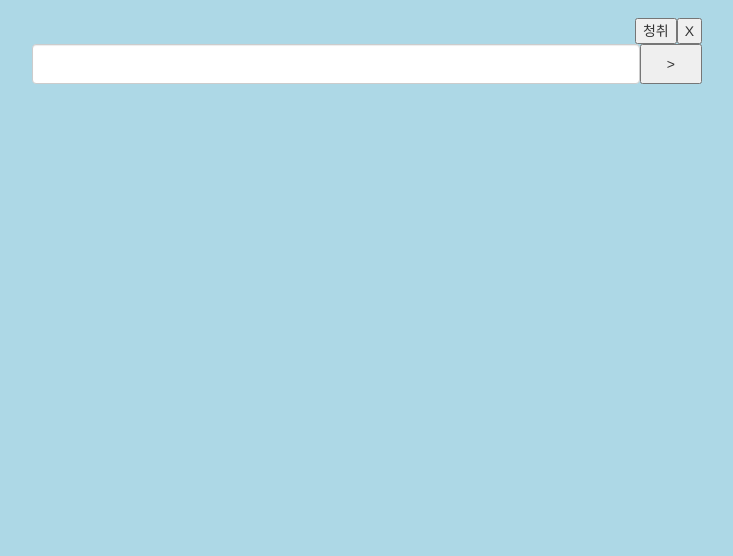
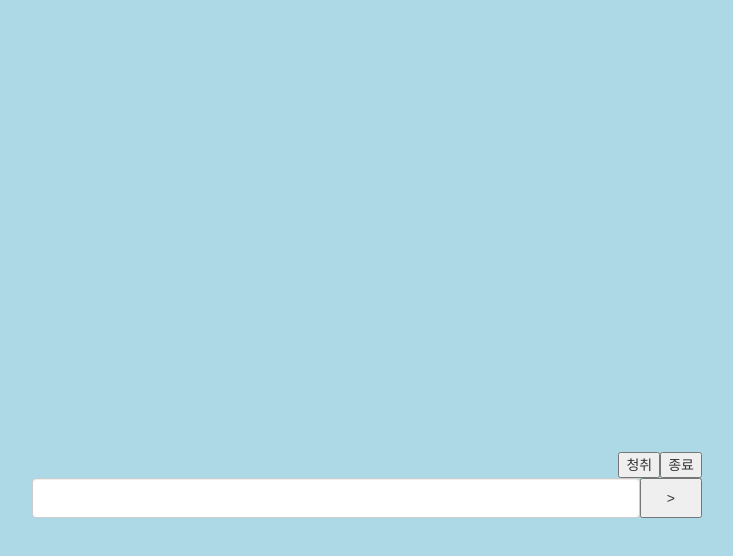
Before and after one commit to LichRich/MunjinMunjin, a plain HTML site: page public/html/Munjin_4_addQ.html in a window 1280 px wide. Shown: the part 48-604 px from the top of the page, without its empty margins (273-1006 px from the left). Drawn offline with nearby package versions, Linux system fonts and the light colour scheme.

Commit message:
content div 영역 제대로 지정

```diff
--- a/public/css/Munjin_style.css
+++ b/public/css/Munjin_style.css
@@ -3,6 +3,8 @@
 body {
   background-color: #add8e6;
   text-align: center;
+  width: 100%;
+  height: 100%;
 }
 #header {
   display: flex;
@@ -53,23 +55,38 @@ table {
   width:10%;
 }
 
+#addQ_container {
+  position:relative;
+  display: flex;
+  flex-direction: column;
+  height: 100vh;
+}
+
 #content {
+  position: absolute;
   width: 100%;
-  height: 100%;
-  max-width: 600px;
-  max-height: 400px;
+  height: 95%;
+  max-width: 670px;
+  max-height: 90vh;
+  bottom: 5vh;
   overflow-y: auto;
-  padding-top: inherit;
 }
 
 aside {
+  position: absolute;
+  bottom: 5vh;
   display: flex;
   flex-direction: row-reverse;
+  width: 100%;
+  max-width: 670px;
 }
 
 #addQ_footer {
+  position: absolute;
+  bottom: 0;
   display: flex;
-  max-width: 700px;
+  width: 100%;
+  max-width: 670px;
 }
 
 /************************* WRITEDR ************************/
--- a/public/html/Munjin_4_addQ.html
+++ b/public/html/Munjin_4_addQ.html
@@ -9,17 +9,17 @@
     <title>진단을 위한 추가 설문</title>
   </head>
   <body>
-    <header id="header">추가 질문</header>
-    <section class="container">
+    <div id="header">추가 질문</div>
+    <div class="container" id="addQ_container">
       <div id="content"></div>
       <aside>
-        <button onClick="location.href='Munjin_5_writeDr.html'">X</button>
+        <button onClick="location.href='Munjin_5_writeDr.html'">종료</button>
         <button>청취</button>
       </aside>
-      <footer id="addQ_footer">
+      <div id="addQ_footer">
         <input class="form-control col-xs-12" type="text" style="height: 5vh">
         <button id="btn_input" type="button" name="input">></button>
-      </footer>
-    </section>
+      </div>
+    </div>
   </body>
 </html>
```
